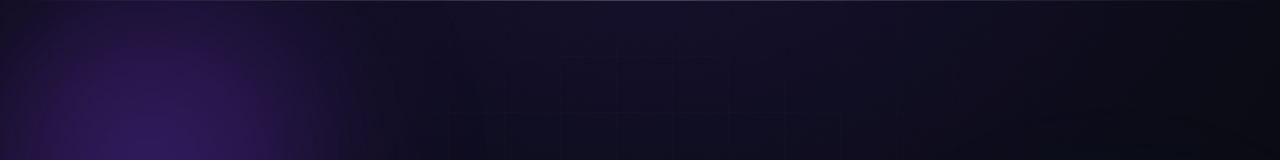
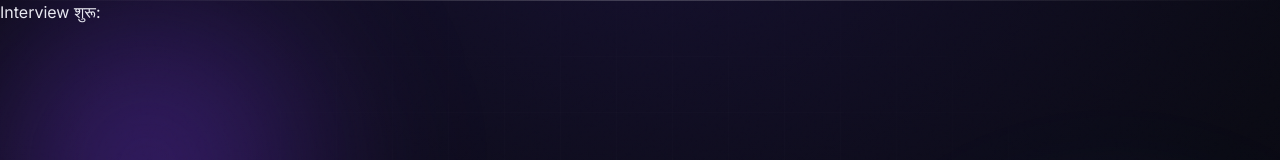
Before and after one commit to akshat-dahiya10/ai-interview-simulator, a Next.js app: page /interview/aiml in a window 1280 px wide. Shown: the top 160 px of the page. Built offline with nearby package versions, Linux system fonts and the light colour scheme.

Commit message:
Update ClientPage.tsx

```diff
--- a/src/app/interview/[role]/ClientPage.tsx
+++ b/src/app/interview/[role]/ClientPage.tsx
@@ -3,7 +3,7 @@
 export default function ClientPage({ role }: any) {
   return (
     <div>
-      <h1>{role.name}</h1>
+      <h1>Interview शुरू: {role?.name}</h1>
     </div>
   );
 }
```
